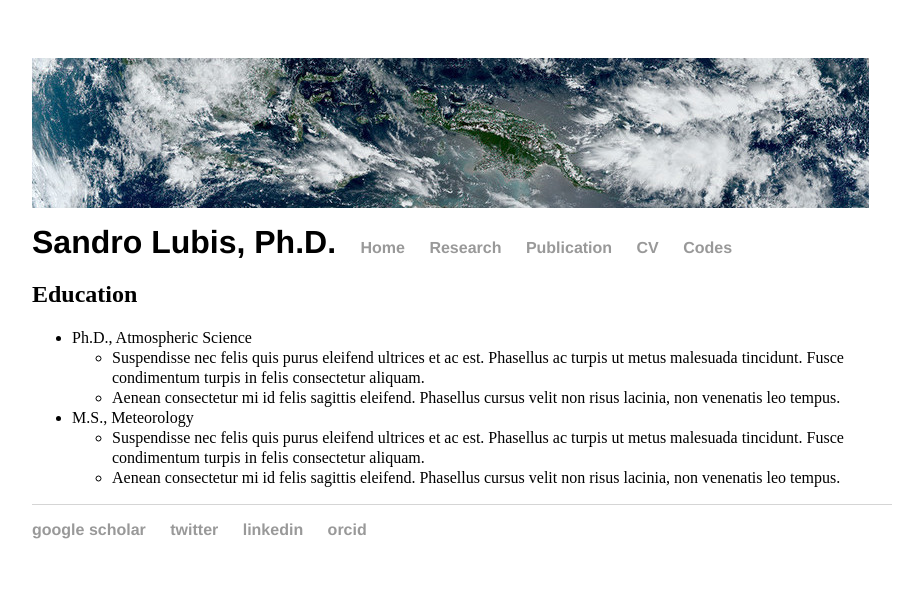
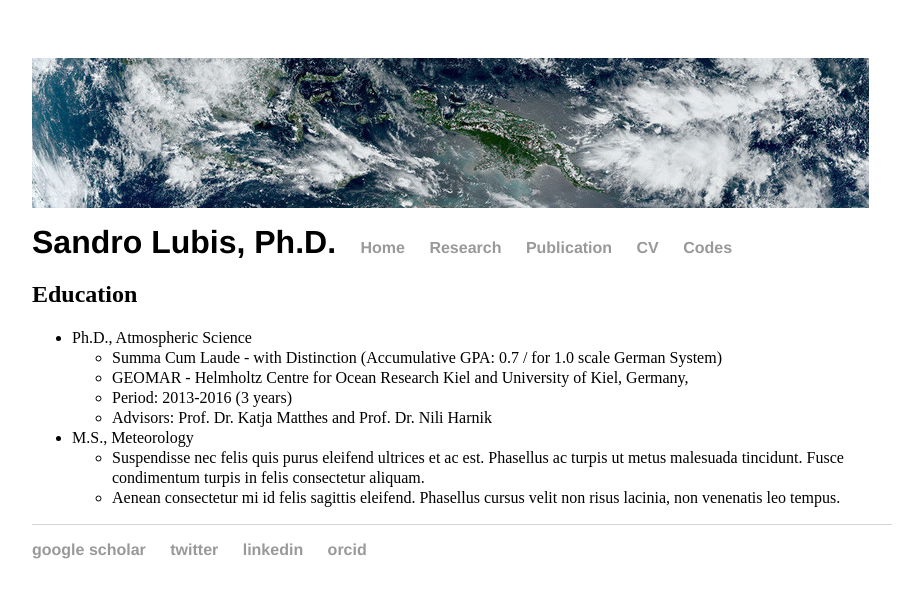
Before and after one commit to sandrolubis/sandrolubis.github.io, a Jekyll site: the page built from cv/index.html, in a window 1280 px wide. Shown: the top 598 px of the page, without its empty margins (276-1199 px from the left). Built offline with Jekyll 4.4.1, drawn with Linux system fonts in a browser that asks for light colours.

Commit message:
Update index.html

```diff
--- a/cv/index.html
+++ b/cv/index.html
@@ -8,8 +8,10 @@ title: CV | Sandro Lubis
 	<ul style="line-height:1.25; width: 800px;">
 		<li>Ph.D., Atmospheric Science</li>
 		<ul style="line-height:1.25; width: 800px;">
-			<li>Suspendisse nec felis quis purus eleifend ultrices et ac est. Phasellus ac turpis ut metus malesuada tincidunt. Fusce condimentum turpis in felis consectetur aliquam.</li>
-			<li>Aenean consectetur mi id felis sagittis eleifend. Phasellus cursus velit non risus lacinia, non venenatis leo tempus.</li>
+			<li>Summa Cum Laude - with Distinction (Accumulative GPA: 0.7 / for 1.0 scale German System)</li>
+			<li>GEOMAR - Helmholtz Centre for Ocean Research Kiel  and University of Kiel, Germany, </li>
+			<li>Period: 2013-2016 (3 years)</li>
+			<li>Advisors: Prof. Dr. Katja Matthes and Prof. Dr. Nili Harnik </li>
 		</ul>
 		<li>M.S., Meteorology</li>
 		<ul style="line-height:1.25; width: 800px;">
```
